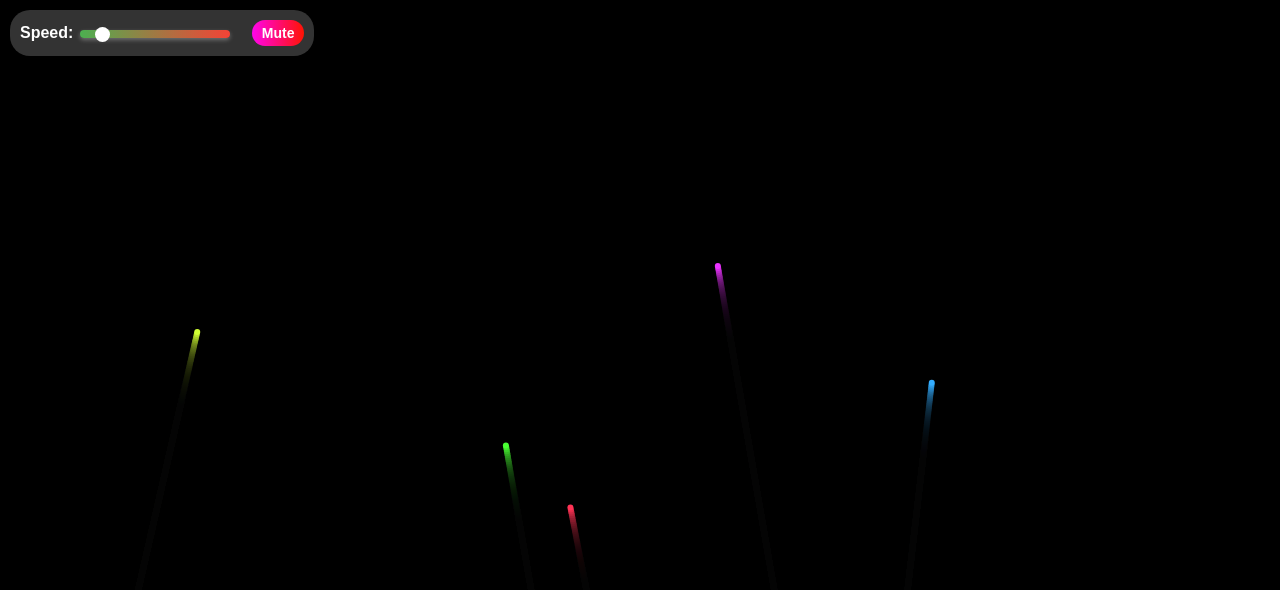
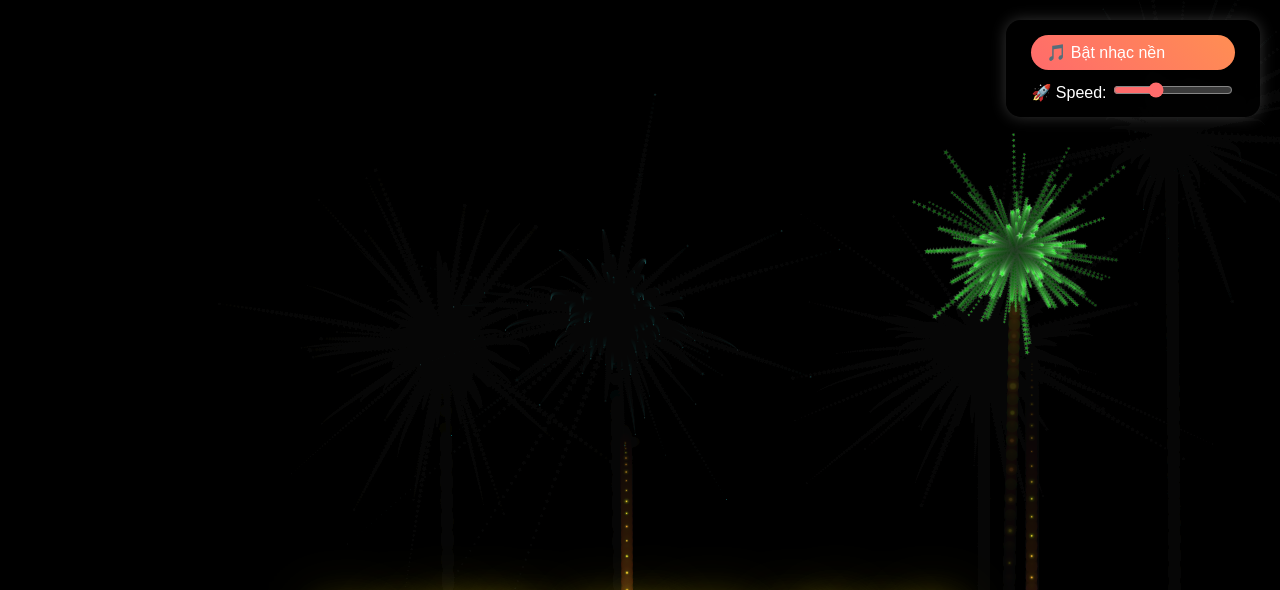
Before and after one commit to haidang24/fireworks, a plain HTML site: page index.html in a window 1280 px wide. Shown: the top 590 px of the page. Drawn offline with Linux system fonts and the light colour scheme.

Commit message:
28_01_2025

```diff
--- a/index.html
+++ b/index.html
@@ -1,263 +1,340 @@
-<html lang="en">
+<!DOCTYPE html>
+<html lang="vi">
   <head>
     <meta charset="UTF-8" />
     <meta name="viewport" content="width=device-width, initial-scale=1.0" />
-    <title>Interactive Fireworks</title>
     <link rel="shortcut icon" href="public/speed.png" type="image/x-icon" />
+    <title>Pháo Hoa Cao Cấp</title>
     <style>
-      body {
+      body,
+      html {
         margin: 0;
-        background-color: #000;
+        padding: 0;
         overflow: hidden;
+        height: 100%;
+        background: #000;
       }
-      #controls {
-        background-color: rgb(255, 255, 255, 0.2);
-        padding: 10px;
-        border-radius: 20px;
+      canvas {
+        display: block;
+      }
+      .controls {
         position: fixed;
-        top: 10px;
-        left: 10px;
+        top: 20px;
+        right: 20px;
+        z-index: 100;
+        background: rgba(0, 0, 0, 0.7);
+        padding: 15px 25px;
+        border-radius: 15px;
+        backdrop-filter: blur(10px);
+        box-shadow: 0 0 15px rgba(255, 255, 255, 0.2);
+        display: flex;
+        flex-direction: column;
+        gap: 10px;
+      }
+      .controls button,
+      .controls label {
         color: white;
-        font-family: Arial, sans-serif;
+        font-family: "Arial Rounded MT Bold", Arial;
+        font-size: 16px;
+        cursor: pointer;
+        transition: all 0.3s ease;
+      }
+      .controls button {
+        background: linear-gradient(45deg, #ff6b6b, #ff8e53);
+        border: none;
+        padding: 8px 15px;
+        border-radius: 25px;
         display: flex;
-        gap: 20px;
         align-items: center;
+        gap: 8px;
       }
-      #speed-slider {
-        -webkit-appearance: none;
-        width: 150px;
-        height: 8px;
-        background: linear-gradient(to right, #4caf50, #f44336);
-        border-radius: 20px;
-        outline: none;
-        transition: background 0.3s;
-        /* boxshadow */
-        box-shadow: 0px 2px 4px 0px rgba(255, 255, 255, 0.3);
+      .controls button:hover {
+        transform: scale(1.05);
+        box-shadow: 0 0 10px rgba(255, 107, 107, 0.5);
       }
-      #speed-slider::-webkit-slider-thumb {
-        -webkit-appearance: none;
-        width: 15px;
-        height: 15px;
-        background: hsl(0, 0%, 100%);
-        border-radius: 50%;
-        cursor: pointer;
+      input[type="range"] {
+        width: 120px;
+        accent-color: #ff6b6b;
       }
-      #mute-btn {
-        background: linear-gradient(to right, #ff05ea, #ff1302);
-        color: white;
-        border: none;
-        padding: 5px 10px;
-        border-radius: 20px;
-        cursor: pointer;
-        font-size: 14px;
-        font-weight: bold;
+      .title {
+        position: fixed;
+        bottom: 15%;
+        left: 50%;
+        transform: translateX(-50%);
+        font-family: "Brush Script MT", cursive;
+        font-size: 4.5em;
+        color: #fff;
+        text-shadow: 0 0 20px rgba(255, 223, 0, 0.8);
+        animation: glow 2s ease-in-out infinite;
+        pointer-events: none;
+        z-index: 50;
       }
-      #mute-btn.muted {
-        background-color: #4caf50;
+
+      @keyframes glow {
+        0%,
+        100% {
+          text-shadow: 0 0 20px rgba(255, 223, 0, 0.8);
+        }
+        50% {
+          text-shadow: 0 0 40px rgba(255, 223, 0, 1),
+            0 0 60px rgba(255, 223, 0, 0.8);
+        }
       }
     </style>
   </head>
   <body>
-    <div id="controls">
-      <label style="color: #ffffff; font-weight: bold"
-        >Speed:
-        <input id="speed-slider" type="range" min="1" max="10" value="2"
+    <div class="title">HAPPY NEW YEAR</div>
+    <div class="controls">
+      <button id="musicToggle">🎵 Bật nhạc nền</button>
+      <label
+        >🚀 Speed:
+        <input type="range" id="speed" min="0.5" max="2" step="0.1" value="1"
       /></label>
-      <button id="mute-btn">Mute</button>
     </div>
     <canvas id="fireworks"></canvas>
+
+    <!-- Audio elements -->
+    <audio id="bgMusic" loop>
+      <source src="/public/bg_newyear2.mp3" type="audio/mpeg" />
+    </audio>
+    <audio id="explodeSound">
+      <source src="/public/fireworks.mp3" type="audio/mpeg" />
+    </audio>
+
     <script>
       const canvas = document.getElementById("fireworks");
       const ctx = canvas.getContext("2d");
       canvas.width = window.innerWidth;
       canvas.height = window.innerHeight;
 
-      let speedMultiplier = 2;
-      let isMuted = false;
+      const fireworks = [];
+      const particles = [];
+      const colors = [
+        "#FF1C1C",
+        "#FFD700",
+        "#05FF05",
+        "#00FFFF",
+        "#FF7F50",
+        "#FF69B4",
+      ];
+      let globalSpeed = 1;
+      let isMusicPlaying = false;
+      const music = document.getElementById("bgMusic");
+      const explodeSound = document.getElementById("explodeSound");
+
+      // Control handlers
+      document.getElementById("speed").addEventListener("input", (e) => {
+        globalSpeed = parseFloat(e.target.value);
+      });
+
+      document.getElementById("musicToggle").addEventListener("click", () => {
+        isMusicPlaying = !isMusicPlaying;
+        music[isMusicPlaying ? "play" : "pause"]();
+        document.getElementById("musicToggle").textContent = isMusicPlaying
+          ? "🎵 Tắt nhạc"
+          : "🎵 Bật nhạc";
+      });
+
+      // Click handler
+      canvas.addEventListener("click", (e) => {
+        const rect = canvas.getBoundingClientRect();
+        const clickX = e.clientX - rect.left;
+        const clickY = e.clientY - rect.top;
+        fireworks.push(new Firework(clickX, clickY));
+      });
 
       class Firework {
-        constructor(x, y, targetX, targetY) {
-          this.x = x;
-          this.y = y;
-          this.targetX = targetX;
-          this.targetY = targetY;
-          this.speed = speedMultiplier;
-          this.angle = Math.atan2(targetY - y, targetX - x);
-          this.distance = Math.sqrt((targetX - x) ** 2 + (targetY - y) ** 2);
-          this.traveled = 0;
+        constructor(targetX = null, targetY = null) {
+          if (targetX && targetY) {
+            this.x = targetX;
+            this.y = canvas.height;
+            this.targetY = targetY;
+          } else {
+            this.x = Math.random() * canvas.width;
+            this.y = canvas.height;
+            this.targetY = canvas.height * (0.15 + Math.random() * 0.3);
+          }
+
+          this.sx = (Math.random() - 0.5) * 0.8;
+          this.sy = Math.random() * -12 - 14;
+          this.color = colors[Math.floor(Math.random() * colors.length)];
+          this.radius = 6;
           this.exploded = false;
-          this.particles = [];
-          this.color = `hsl(${Math.random() * 360}, 100%, 60%)`;
+          this.trail = [];
+          this.sparkTimer = 0;
         }
 
         update() {
-          if (!this.exploded) {
-            this.x += Math.cos(this.angle) * this.speed;
-            this.y += Math.sin(this.angle) * this.speed;
-            this.traveled += this.speed;
+          const airResistance = 0.985;
+          const gravity = 0.28 * globalSpeed;
 
-            if (this.traveled >= this.distance) {
-              this.explode();
-            }
+          this.sx *= airResistance;
+          this.sy += gravity;
+          this.x += this.sx * globalSpeed;
+          this.y += this.sy * globalSpeed;
+
+          // Trail effect
+          if (this.sparkTimer % 2 === 0) {
+            this.trail.push({
+              x: this.x,
+              y: this.y,
+              alpha: 1.0,
+              size: Math.random() * 4 + 3,
+              color: `rgba(255, ${Math.random() * 100 + 150}, 50, 0.9)`,
+            });
           }
+          this.sparkTimer++;
 
-          this.particles = this.particles.filter(
-            (particle) => particle.opacity > 0
-          );
-          this.particles.forEach((particle) => particle.update());
+          this.trail.forEach((p, i) => {
+            p.alpha -= 0.03 * globalSpeed;
+            p.size *= 0.92;
+            if (p.alpha <= 0) this.trail.splice(i, 1);
+          });
+
+          if (this.y <= this.targetY && !this.exploded) {
+            this.explode();
+            return true;
+          }
+          return false;
         }
 
         explode() {
+          explodeSound.currentTime = 0;
+          explodeSound.play();
+
+          const particleCount = 80 + Math.random() * 50;
+          for (let i = 0; i < particleCount; i++) {
+            particles.push(
+              new Particle(
+                this.x,
+                this.y,
+                this.color,
+                Math.random() * 5 + 3,
+                Math.random() * 0.15 + 0.85,
+                Math.random() * 3 + 2
+              )
+            );
+          }
           this.exploded = true;
-          if (!isMuted) playExplosionSound();
-          // Tăng số lượng hạt
-          for (let i = 0; i < 120; i++) {
-            this.particles.push(new Particle(this.x, this.y, this.color));
-          }
         }
 
         draw() {
-          if (!this.exploded) {
+          this.trail.forEach((p) => {
             ctx.beginPath();
-            ctx.arc(this.x, this.y, 3, 0, Math.PI * 2);
-            ctx.fillStyle = this.color;
+            ctx.arc(p.x, p.y, p.size, 0, Math.PI * 2);
+            ctx.fillStyle = `${p.color}${p.alpha})`;
             ctx.fill();
-          }
-          this.particles.forEach((particle) => particle.draw());
+          });
+
+          // Flame effect
+          ctx.save();
+          ctx.translate(this.x - this.sx * 5, this.y - this.sy * 5);
+          ctx.rotate(Math.atan2(this.sy, this.sx) - Math.PI / 2);
+
+          const gradient = ctx.createRadialGradient(0, 0, 0, 0, 0, 15);
+          gradient.addColorStop(0, "rgba(255, 180, 50, 0.9)");
+          gradient.addColorStop(1, "rgba(255, 80, 20, 0)");
+
+          ctx.beginPath();
+          ctx.ellipse(0, 0, 6, 15, 0, 0, Math.PI * 2);
+          ctx.fillStyle = gradient;
+          ctx.fill();
+          ctx.restore();
+
+          ctx.beginPath();
+          ctx.arc(this.x, this.y, this.radius, 0, Math.PI * 2);
+          ctx.fillStyle = this.color;
+          ctx.fill();
         }
       }
 
       class Particle {
-        constructor(x, y, color) {
+        constructor(x, y, color, speed, friction, size) {
           this.x = x;
           this.y = y;
           this.color = color;
           this.angle = Math.random() * Math.PI * 2;
-          // this.speed = Math.random() * 6 + 2;
-          this.speed = Math.random() * 8 + 4; // Tăng tốc độ từ (6, 2) lên (8, 4)
-          this.gravity = 0.1;
-          this.opacity = 1;
-          this.fade = Math.random() * 0.02 + 0.01;
-          // this.size = Math.random() * 3 + 1;
-          this.size = Math.random() * 5 + 3; // Tăng kích thước tu (3, 1) lên (5, 3)
-          this.sparkle = Math.random() > 0.5 ? 1 : 0;
-          this.shape = Math.random() > 0.5 ? "circle" : "star";
+          this.speed = speed;
+          this.friction = friction;
+          this.gravity = 0.3 * globalSpeed;
+          this.alpha = 1;
+          this.size = size * 2; // tăng kích thước hạt 1.5 ---> 2
+          this.decay = Math.random() * 0.02 + 0.015;
+          this.rotation = Math.random() * Math.PI * 2;
+          this.spin = (Math.random() - 0.5) * 0.1;
         }
 
         update() {
-          this.x += Math.cos(this.angle) * this.speed;
-          this.y += Math.sin(this.angle) * this.speed + this.gravity;
-          this.opacity -= this.fade;
+          this.speed *= this.friction;
+          this.x += Math.cos(this.angle) * this.speed * globalSpeed;
+          this.y +=
+            Math.sin(this.angle) * this.speed * globalSpeed + this.gravity;
+          this.alpha -= this.decay * globalSpeed;
           this.size *= 0.96;
-          if (this.opacity <= 0) this.opacity = 0;
+          this.rotation += this.spin * globalSpeed;
         }
 
         draw() {
-          if (this.opacity > 0) {
-            ctx.globalAlpha = this.opacity;
-            ctx.fillStyle = this.color;
-            //
-            ctx.shadowBlur = 10; // Ánh sáng phát ra
-            ctx.shadowColor = this.color; // Màu phát sáng
-            ctx.beginPath();
-            ctx.arc(this.x, this.y, this.size, 0, Math.PI * 2);
-            ctx.fill();
-            ctx.shadowBlur = 0; // Tắt hiệu ứng sau khi vẽ
-            ctx.globalAlpha = 1;
+          ctx.save();
+          ctx.translate(this.x, this.y);
+          ctx.rotate(this.rotation);
+          ctx.globalAlpha = this.alpha;
 
-            if (this.shape === "circle") {
-              ctx.beginPath();
-              ctx.arc(this.x, this.y, this.size, 0, Math.PI * 2);
-              ctx.fill();
-            } else if (this.shape === "star") {
-              ctx.beginPath();
-              for (let i = 0; i < 5; i++) {
-                const angle = (i * (Math.PI * 2)) / 5;
-                const x = this.x + Math.cos(angle) * this.size;
-                const y = this.y + Math.sin(angle) * this.size;
-                ctx.lineTo(x, y);
-              }
-              ctx.closePath();
-              ctx.fill();
-            }
+          const spikes = 5;
+          const outerRadius = this.size;
+          const innerRadius = this.size * 0.4;
 
-            if (this.sparkle && Math.random() > 0.7) {
-              ctx.beginPath();
-              ctx.arc(this.x, this.y, this.size / 2, 0, Math.PI * 2);
-              ctx.fillStyle = "#fff";
-              ctx.fill();
-            }
+          ctx.beginPath();
+          ctx.moveTo(0, -outerRadius);
+          for (let i = 0; i < spikes; i++) {
+            ctx.rotate(Math.PI / spikes);
+            ctx.lineTo(0, -innerRadius);
+            ctx.rotate(Math.PI / spikes);
+            ctx.lineTo(0, -outerRadius);
+          }
+          ctx.closePath();
 
-            ctx.globalAlpha = 1;
-          }
+          const gradient = ctx.createRadialGradient(0, 0, 0, 0, 0, outerRadius);
+          gradient.addColorStop(0, this.color);
+          gradient.addColorStop(1, "rgba(255,255,255,0)");
+
+          ctx.fillStyle = gradient;
+          ctx.fill();
+          ctx.restore();
         }
       }
 
-      const fireworks = [];
-
-      function createFirework(x, y) {
-        const targetX = x;
-        const targetY = y;
-        fireworks.push(
-          new Firework(
-            Math.random() * canvas.width,
-            canvas.height,
-            targetX,
-            targetY
-          )
-        );
-      }
-
-      let lastFireworkTime = 0;
-      const fireworkInterval = 500; // ms
-
-      function animate(timestamp) {
-        ctx.fillStyle = "rgba(0, 0, 0, 0.1)";
+      function animate() {
+        ctx.fillStyle = `rgba(0, 0, 0, ${0.08 * globalSpeed})`;
         ctx.fillRect(0, 0, canvas.width, canvas.height);
 
-        if (timestamp - lastFireworkTime > fireworkInterval) {
-          createFirework(
-            Math.random() * canvas.width,
-            (Math.random() * canvas.height) / 2
-          );
-          lastFireworkTime = timestamp;
+        if (Math.random() < 0.02 * globalSpeed) {
+          fireworks.push(new Firework());
         }
 
-        for (let i = fireworks.length - 1; i >= 0; i--) {
-          fireworks[i].update();
-          fireworks[i].draw();
-          if (fireworks[i].exploded && fireworks[i].particles.length === 0) {
-            fireworks.splice(i, 1);
+        fireworks.forEach((firework, index) => {
+          if (firework.update()) {
+            fireworks.splice(index, 1);
+          } else {
+            firework.draw();
           }
-        }
+        });
+
+        particles.forEach((particle, index) => {
+          particle.update();
+          particle.draw();
+          if (particle.alpha <= 0) particles.splice(index, 1);
+        });
 
         requestAnimationFrame(animate);
       }
 
-      canvas.addEventListener("click", (e) => {
-        createFirework(e.clientX, e.clientY);
+      window.addEventListener("resize", () => {
+        canvas.width = window.innerWidth;
+        canvas.height = window.innerHeight;
       });
 
-      document.getElementById("speed-slider").addEventListener("input", (e) => {
-        speedMultiplier = parseFloat(e.target.value);
-        e.target.style.background = `linear-gradient(to right, #4caf50 ${
-          (speedMultiplier - 1) * 11.1
-        }%, #f44336 ${(speedMultiplier - 1) * 11.1}%)`;
-      });
-
-      document.getElementById("mute-btn").addEventListener("click", (e) => {
-        isMuted = !isMuted;
-        e.target.classList.toggle("muted");
-        e.target.textContent = isMuted ? "Unmute" : "Mute";
-      });
-
-      function playExplosionSound() {
-        const audio = new Audio("public/fireworks.mp3");
-        audio.volume = 0.5;
-        audio.play();
-      }
-
-      requestAnimationFrame(animate);
+      animate();
     </script>
   </body>
 </html>
```
Also changed, not shown: 2 other files.
